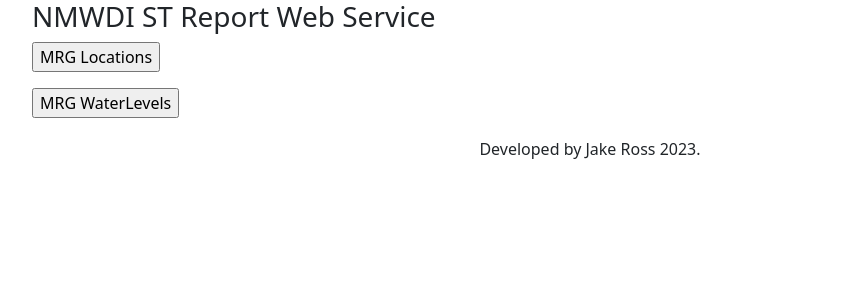
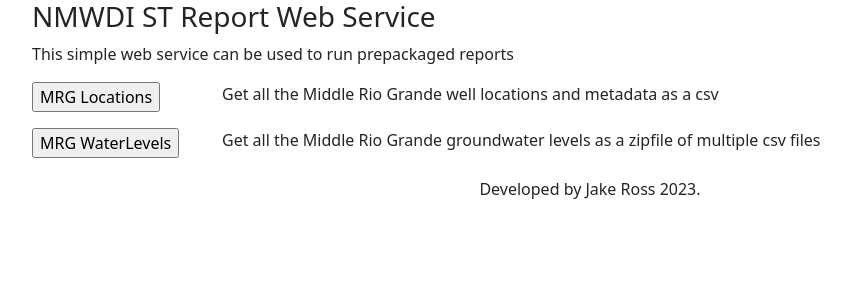
Before and after one commit to NMWDI/NMWDIDataTool, a FastAPI app: page / in a window 1280 px wide. Shown: the top 300 px of the page, without its empty margins (50-901 px from the left). Run offline with FastAPI, Linux system fonts and the light colour scheme.

Commit message:
added api/service

```diff
--- a/api/requirements.txt
+++ b/api/requirements.txt
@@ -3,6 +3,6 @@ uvicorn
 jinja2
 pysta
 shapely
-#gunicorn
+gunicorn
 #rasterio
 #pyproj
--- a/api/templates/index.html
+++ b/api/templates/index.html
@@ -18,16 +18,30 @@
         <div class="row">
             <h3>NMWDI ST Report Web Service</h3>
         </div>
-        <div class="row"></div>
         <div class="row">
+
+            <p>This simple web service can be used to run prepackaged reports</p>
+
+        </div>
+        <div class="row">
+            <div class="col-2">
                 <form action="/mrg_locations">
                     <input type="submit" value="MRG Locations">
                 </form>
             </div>
+            <div class="col">
+                <p>Get all the Middle Rio Grande well locations and metadata as a csv</p>
+            </div>
+        </div>
         <div class="row">
+            <div class="col-2">
                 <form action="/mrg_waterlevels">
                     <input type="submit" value="MRG WaterLevels">
                 </form>
+            </div>
+            <div class="col">
+                <p>Get all the Middle Rio Grande groundwater levels as a zipfile of multiple csv files</p>
+            </div>
         </div>
         <div class="row">
         </div>
```
Also changed, not shown: datatool/cli.py (+12 -1 lines). Lines whose indentation alone changed are shown as unchanged.
